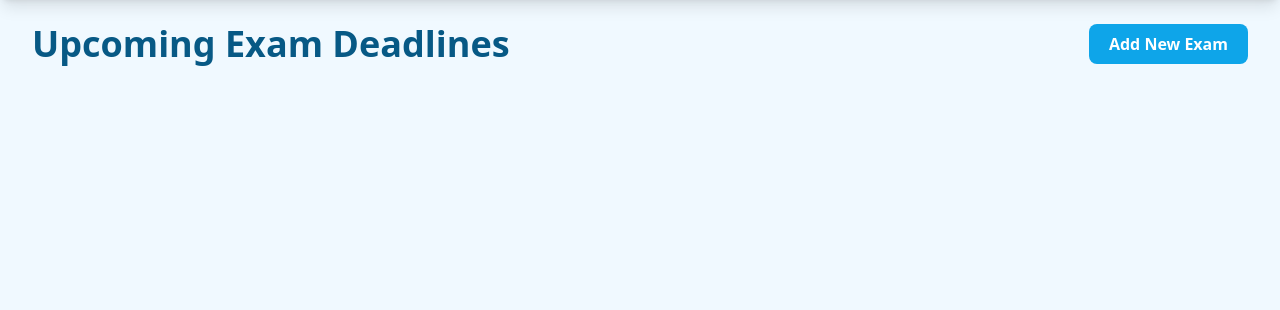
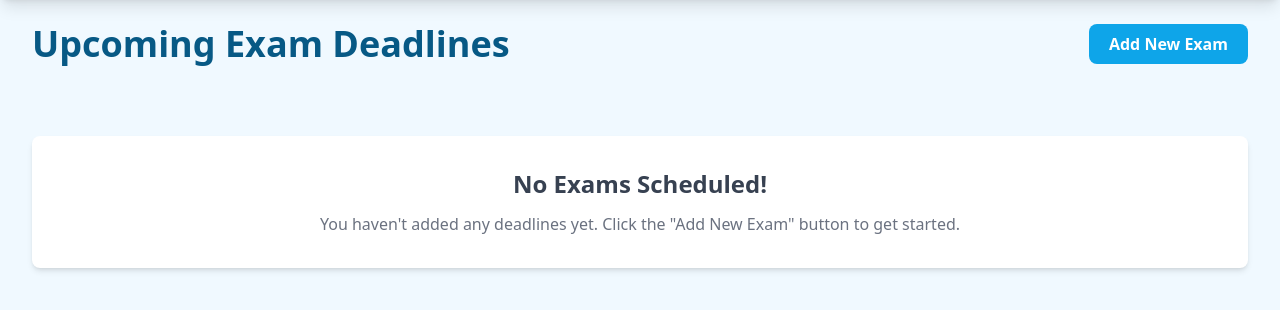
Before and after one commit to Alwin42/Project_100, a Flask app: template Deadline-Dash/templates/exams.html in a window 1280 px wide. Shown: the part 64-374 px from the top of the page. Run offline with Flask 3, Linux system fonts and the light colour scheme; the template is opened without the code that fills it, so the values that code supplies are empty; some libraries are stand-ins or nearby versions.

Commit message:
Exams countdown page build

```diff
--- a/Deadline-Dash/app.py
+++ b/Deadline-Dash/app.py
@@ -1,6 +1,6 @@
 from flask import Flask, render_template , url_for , request, redirect, session
 import sqlite3
-import datetime
+from datetime import datetime, date
 app = Flask(__name__)
 app.secret_key = 'haha_secret_key'
 def init_db():
@@ -126,5 +126,46 @@
     session.pop('user_id', None) # Remove user_id from session
     return redirect(url_for('login'))
 
+@app.route('/exams')
+def show_exams():
+    # Make sure the user is logged in
+    if 'user_id' not in session:
+        return redirect(url_for('login'))
+
+    user_id = session['user_id']
+
+    # Fetch all exams for the current user from the database
+    conn = sqlite3.connect('dash.db')
+    cursor = conn.cursor()
+    # Select the name and date for exams matching the user's id
+    cursor.execute('SELECT Exm_name, Exm_date FROM exam WHERE uid = ?', (user_id,))
+    all_exams_from_db = cursor.fetchall()
+    conn.close()
+
+    # Process the data to calculate days left
+    processed_exams = []
+    today = datetime.now().date()
+
+    for exam_tuple in all_exams_from_db:
+        exam_name = exam_tuple[0]
+        exam_date_str = exam_tuple[1]
+
+        # Convert the date string from the DB into a date object
+        exam_date = datetime.strptime(exam_date_str, '%Y-%m-%d').date()
+
+        # Calculate the difference in days
+        delta = exam_date - today
+        days_left = delta.days
+
+        # Create a dictionary with the data the template needs
+        processed_exams.append({
+            'name': exam_name,
+            'date': exam_date.strftime('%B %d, %Y'), # Formats date nicely (e.g., "October 25, 2025")
+            'days_left': days_left
+        })
+
+    # Pass the processed list of exams to the template
+    return render_template('exams.html', exams=processed_exams)
+
 if __name__ == '__main__':
     app.run(debug=True)
--- a/Deadline-Dash/templates/exams.html
+++ b/Deadline-Dash/templates/exams.html
@@ -8,7 +8,7 @@
     <h1 class="text-3xl md:text-4xl font-extrabold text-sky-800 mb-4 sm:mb-0">
         Upcoming Exam Deadlines
     </h1>
-    <a href="#" class="inline-flex items-center justify-center bg-sky-500 text-white font-bold py-2 px-5 rounded-lg hover:bg-sky-600 focus:outline-none focus:ring-2 focus:ring-offset-2 focus:ring-sky-500 transition-colors duration-300">
+    <a href="{{ url_for('home') }}" class="inline-flex items-center justify-center bg-sky-500 text-white font-bold py-2 px-5 rounded-lg hover:bg-sky-600 focus:outline-none focus:ring-2 focus:ring-offset-2 focus:ring-sky-500 transition-colors duration-300">
         Add New Exam
     </a>
 </div>
@@ -32,8 +32,12 @@
             <button class="text-sm text-red-500 hover:text-red-700 font-medium">Delete</button>
         </div>
     </div>
+    {% else %}
+    <div class="md:col-span-2 lg:col-span-3 bg-white rounded-lg shadow-md p-8 text-center mt-8">
+        <h2 class="text-2xl font-semibold text-gray-700 mb-3">No Exams Scheduled!</h2>
+        <p class="text-gray-500">You haven't added any deadlines yet. Click the "Add New Exam" button to get started.</p>
+    </div>
     {% endfor %}
-
-    </div>
+</div>
 
 {% endblock %}
--- a/Deadline-Dash/templates/index.html
+++ b/Deadline-Dash/templates/index.html
@@ -44,7 +44,7 @@
             Check the remaining days for all your scheduled exams in one place.
         </p>
 
-        <a href="#" class="w-full bg-emerald-500 text-white font-bold py-2 px-4 rounded-lg hover:bg-emerald-600 focus:outline-none focus:ring-2 focus:ring-offset-2 focus:ring-emerald-500 transition-colors duration-300">
+        <a href="{{url_for('show_exams')}}" class="w-full bg-emerald-500 text-white font-bold py-2 px-4 rounded-lg hover:bg-emerald-600 focus:outline-none focus:ring-2 focus:ring-offset-2 focus:ring-emerald-500 transition-colors duration-300">
             View All Countdowns
         </a>
     </div>
```
